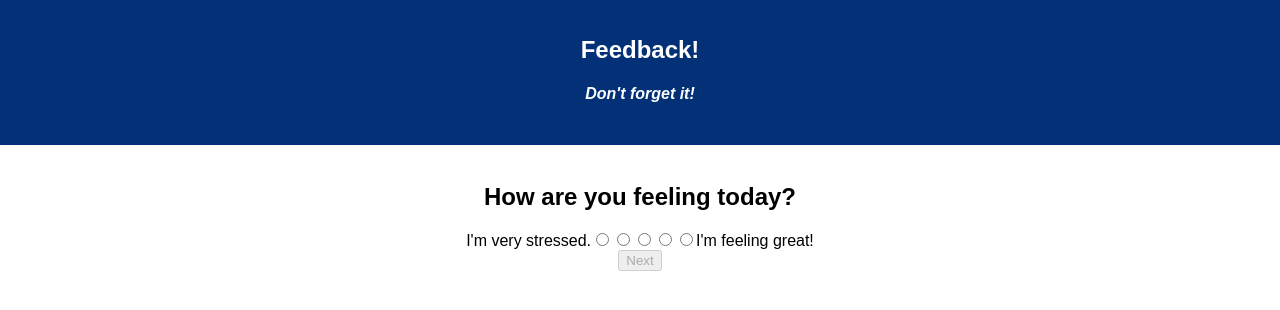
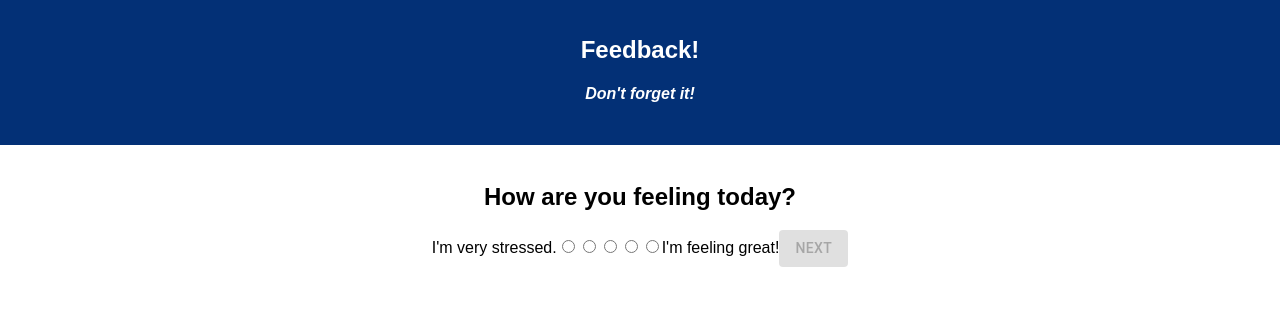
Before and after one commit to mjlynch2/redux-feedback-loop, a React (Create React App) app: page /#/ in a window 1280 px wide. Shown: the top 310 px of the page. Built offline with nearby package versions, Linux system fonts and the light colour scheme.

Commit message:
add material-ui styling to next button component

```diff
--- a/package.json
+++ b/package.json
@@ -4,6 +4,8 @@
   "private": true,
   "proxy": "http://localhost:5000",
   "dependencies": {
+    "@material-ui/core": "^4.4.3",
+    "@material-ui/icons": "^4.4.3",
     "axios": "^0.17.1",
     "install": "^0.13.0",
     "npm": "^6.11.3",
@@ -14,7 +16,8 @@
     "react-router-dom": "^5.1.0",
     "react-scripts": "^3.0.1",
     "redux": "^4.0.4",
-    "redux-logger": "^3.0.6"
+    "redux-logger": "^3.0.6",
+    "typeface-roboto": "0.0.75"
   },
   "devDependencies": {
     "nodemon": "^1.18.5"
--- a/src/components/Feeling/Feeling.js
+++ b/src/components/Feeling/Feeling.js
@@ -1,6 +1,7 @@
 import React, { Component } from 'react';
 import { connect } from 'react-redux';
 import RadioButtons from '../RadioButtons/RadioButtons';
+import NextButton from '../NextButton/NextButton';
 
 // DESCRIPTIVE COMMENT
 class Feeling extends Component {
@@ -31,9 +32,8 @@ class Feeling extends Component {
                     I'm very stressed.
                     <RadioButtons />
                     I'm feeling great!
+                    <NextButton isValid={this.state.isValid} handleClick={this.handleClick} />
                 </span>
-                <br/>
-                <button id="nextButton" disabled={!this.state.isValid} onClick={this.handleClick}>Next</button>
             </div>
         )
     }
--- a/src/components/NextButton/NextButton.js
+++ b/src/components/NextButton/NextButton.js
@@ -0,0 +1,14 @@
+import React, { Component } from 'react';
+import Button from '@material-ui/core/Button';
+
+class NextButton extends Component {
+    render() {
+        return (
+            <Button variant="contained" disabled={!this.props.isValid} color="primary" onClick={this.props.handleClick}>
+                Next
+            </Button>
+        )
+    }
+}
+
+export default NextButton;
```
Also changed, not shown: 1 other file (tests, documents, lock files or other folders).
